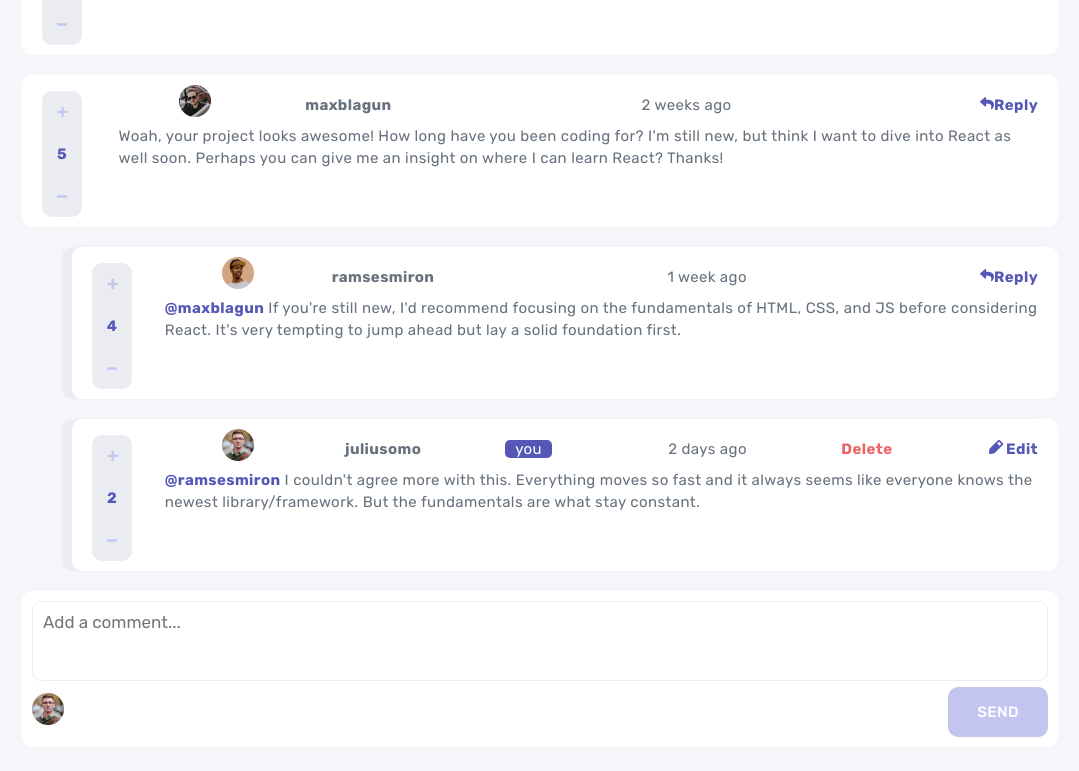
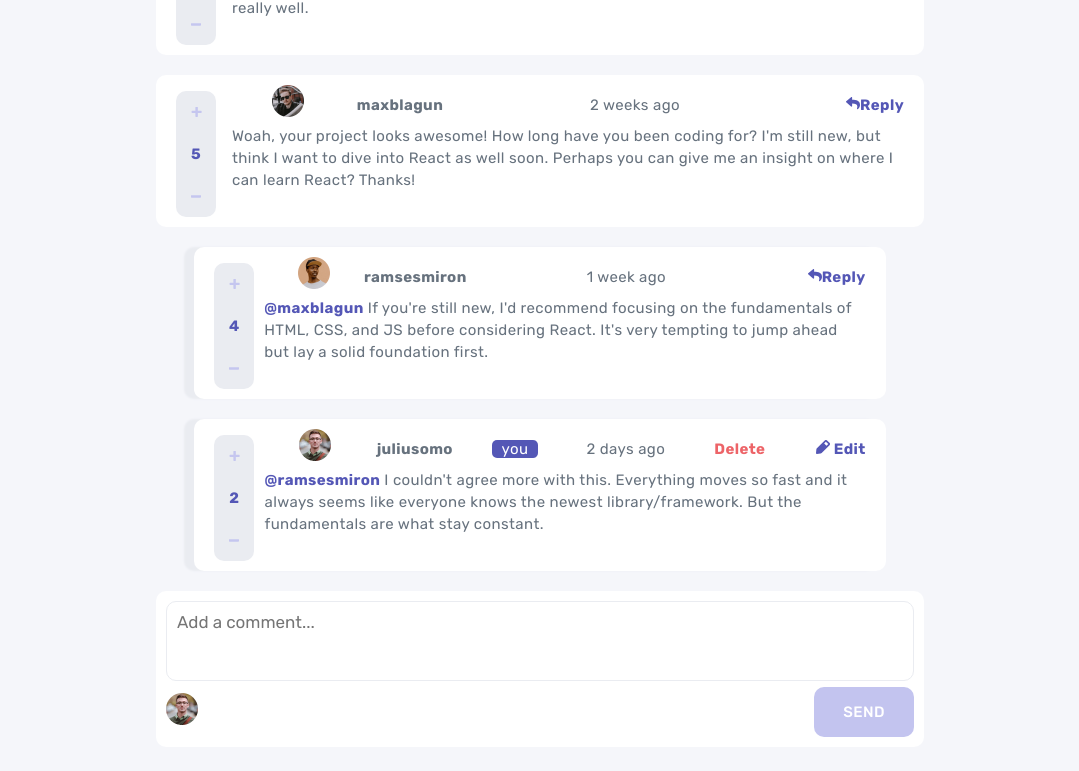
Before and after one commit to valleyman89/FrontEndMentor-Solution---Interactive-comments-section, a React (Create React App) app: page / in a window 1536 px wide. Shown: the part 117-888 px from the top of the page, without its empty margins (228-1307 px from the left). Built offline with nearby package versions, Linux system fonts and the light colour scheme; some icons are missing.

Commit message:
adjust breakpoint property & margin auto to reply

```diff
--- a/src/index.css
+++ b/src/index.css
@@ -38,7 +38,7 @@ body {
   margin: 0;
 }
 
-@media screen and (min-width: 1272px) {
+@media screen and (min-width: 1440px) {
   body {
     font-size: 1.5rem;
   }
@@ -55,6 +55,14 @@ code {
   border-radius: 10px;
   margin: 2rem;
   padding: 1.3rem;
+}
+
+@media screen and (min-width: 1440px) {
+  .box {
+    margin: 2rem auto;
+    width: 50vw;
+    padding: 1rem 2rem;
+  }
 }
 
 /* Comment */
@@ -123,7 +131,7 @@ code {
   font-weight: 400;
   padding: 0 1rem;
 }
-@media screen and (min-width: 1272px) {
+@media screen and (min-width: 1440px) {
   .comment {
     align-items: baseline;
     display: grid;
@@ -132,8 +140,6 @@ code {
     grid-template-columns: 0.5fr repeat(6, 1fr);
     grid-template-rows: 0.3fr 0.7fr;
     justify-content: space-between;
-    margin: 2rem 25rem;
-    padding: 1rem 2rem;
   }
   .comment-info-1 {
     grid-area: 1 / 2 / 2 / 3;
@@ -168,7 +174,8 @@ code {
   }
 
   .comment--reply {
-    margin-left: 30rem;
+    margin: 2rem auto;
+    width: 45vw;
   }
 }
 
@@ -193,9 +200,10 @@ code {
   grid-area: 2 / 2 / 3 / 3;
   justify-self: end;
 }
-@media screen and (min-width: 1272px) {
+@media screen and (min-width: 1440px) {
   .reply {
-    margin: 2rem 25rem;
+    margin: 2rem auto;
+    width: 50vw;
   }
 }
 /* Input */
@@ -265,7 +273,7 @@ button {
   background-color: var(--color-soft-blue);
 }
 
-@media screen and (min-width: 1272px) {
+@media screen and (min-width: 1440px) {
   .btn {
     grid-template-columns: 1fr;
     grid-template-rows: repeat(3, 1fr);
@@ -349,7 +357,8 @@ button {
   cursor: pointer;
   font-weight: 500;
   height: 5rem;
-  margin: 0rem 1rem;
+  margin: 2rem 1rem;
+  margin-bottom: 0;
   text-align: center;
   text-transform: uppercase;
   width: 50%;
@@ -361,7 +370,7 @@ button {
   background-color: var(--color-primary-red);
 }
 
-@media screen and (min-width: 1272px) {
+@media screen and (min-width: 1440px) {
   .modal-container {
     width: 50vw;
     height: fit-content;
```
